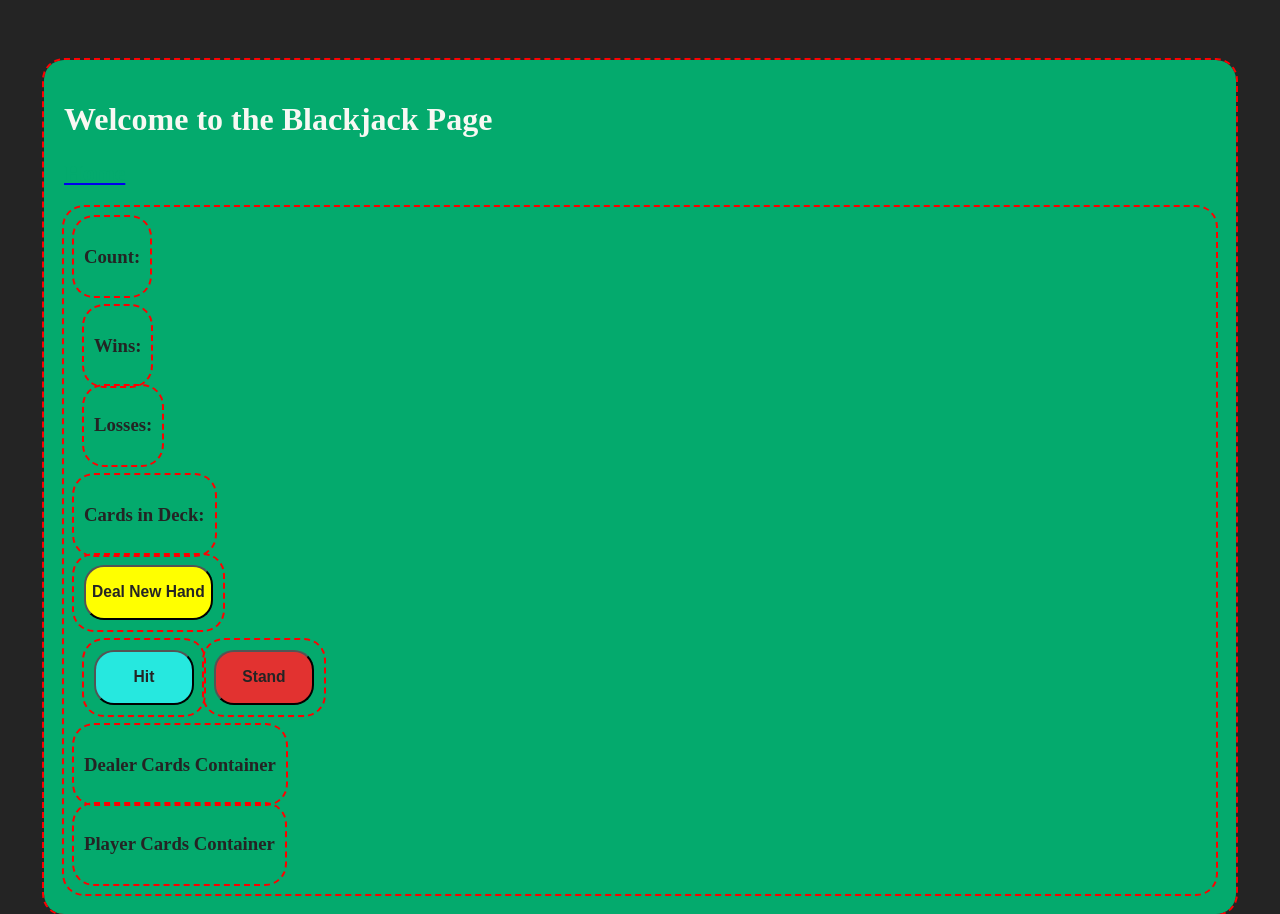
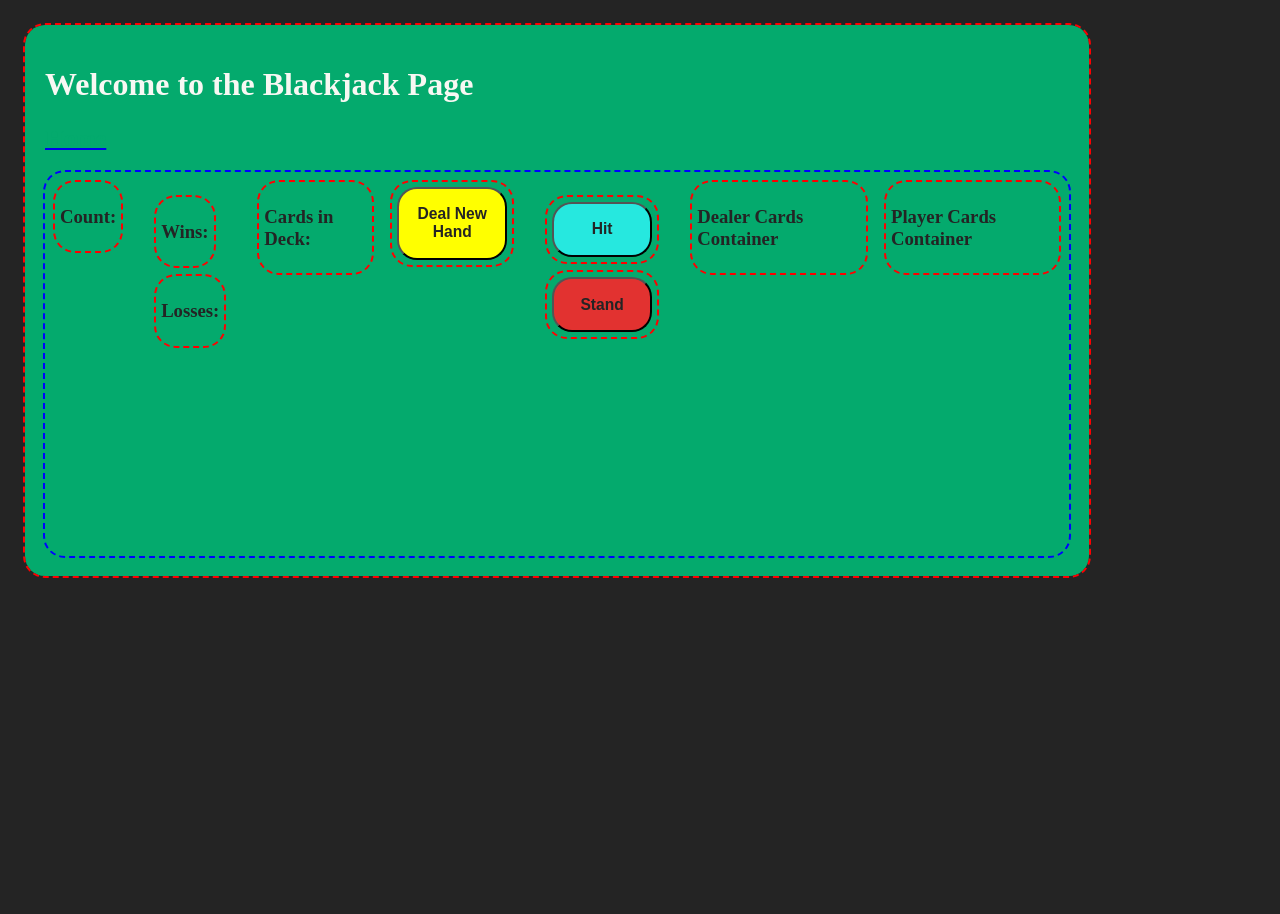
Before and after one commit to alam2tg/Calendar-Schedule-Sync, a React (Vite) app in the folder client/: page /blackjack in a window 1280 px wide. After the commit the page ends 800 px from the top, so only its background shows below. Built offline with nearby package versions, Linux system fonts and the light colour scheme.

Commit message:
Add additional css

```diff
--- a/client/src/App.css
+++ b/client/src/App.css
@@ -17,10 +17,6 @@ body {
   margin: 0;
   padding: 0;
   background: var(--dark);
-  display: flex;
-  flex-direction: column;
-  justify-content: center top;
-  align-items: center;
   width: 100%;
   padding-bottom: 20px;
 }
--- a/client/src/pages/Blackjack.jsx
+++ b/client/src/pages/Blackjack.jsx
@@ -12,12 +12,13 @@ const Blackjack = () => {
                 <h2>Home</h2>
             </Link>
 
-            <section className="game-container outline">
-                <div className="outline count-container">
+            <section className="game container">
+
+                <div className="outline count container">
                     <h3>Count: </h3>
                 </div>
 
-                <div className="score-container">
+                <div className="score container">
                     <div className="outline wins">
                         <h3>Wins:</h3>
                     </div>
@@ -37,7 +38,7 @@ const Blackjack = () => {
                     </button>
                 </div>
 
-                <div className="hit-stand-container">
+                <div className="hit-stand container">
                     <div className="outline hit">
                         <button className="hit-button">
                             <h3>Hit</h3>
@@ -50,7 +51,7 @@ const Blackjack = () => {
                     </div>
                 </div>
 
-                <div className="outline dealer-cards-container">
+                <div className="outline dealer-cards container">
                     <h3>Dealer Cards Container</h3>
                 </div>
                 <div className="outline player-cards">
--- a/client/src/styles/Blackjack.css
+++ b/client/src/styles/Blackjack.css
@@ -1,13 +1,9 @@
 .blackjack {
-    width:90vw;
+    width:80vw;
     height: 100%;
     background-color: var(--green);
     padding: 20px;
-    position: relative;
     top: 50px;
-    left: 0;
-
-
 }
 
 .outline {
@@ -15,16 +11,19 @@
 }
 
 section {
-    min-height:650px;
+    min-width: 100%;
+    min-height:30vw;
     border-radius:20px;
-    padding: 10px;
+    outline:blue dashed 2px;
+    display: flex;
 }
 
 div {
     width:max-content;
     height: max-content;
     border-radius: 20px;
-    padding: 10px;
+    padding: 5px;
+    margin: 10px;
 }
 
 h3 {
@@ -34,17 +33,21 @@ h3 {
 button {
     border-radius:20px;
     min-width: 100px;
+}
 
+/* Classes */
+
+.count{
+    justify-content: flex-start;
 }
 
 .deal-button {
     background-color: yellow;
-    place-self: end;
+    justify-content: flex-end;
 }
 
 .hit-stand-container {
-    display: flex;
-    flex-direction: row;
+    justify-content: flex-end;
 }
 
 .hit-button {
```
